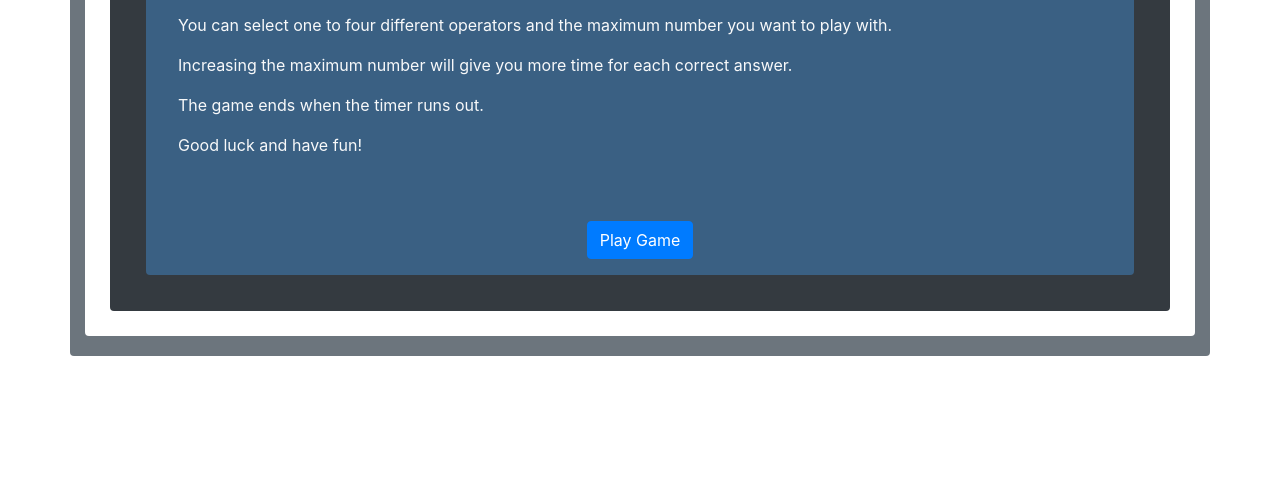
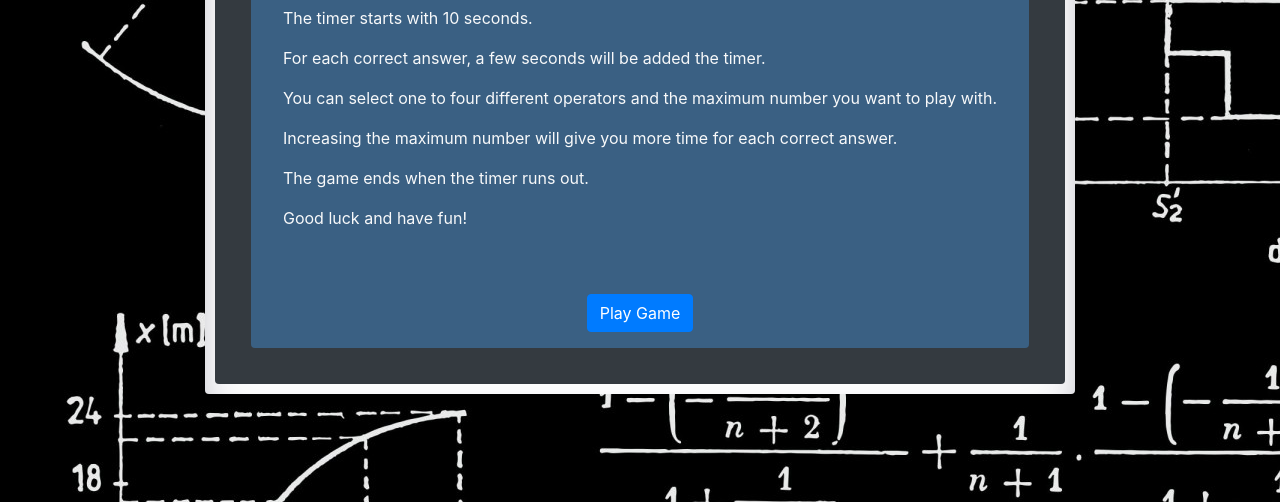
Before and after one commit to teaguesibert/10secmathgame, a plain HTML site: page index.html in a window 1280 px wide. Shown: the part 298-800 px from the top of the page. Drawn offline with nearby package versions, Linux system fonts and the light colour scheme.

Commit message:
added background

```diff
--- a/css/custom.css
+++ b/css/custom.css
@@ -1,13 +1,18 @@
 .card {
-  margin-top: 20px;
-  padding: 25px;
-  margin-bottom: 20px;
+  margin: 5px;
+  padding: 10px;
   border: initial;
   background: #fff;
+  box-shadow: rgba(50, 50, 93, 0.25) 0px 30px 60px -12px inset, rgba(0, 0, 0, 0.3) 0px 18px 36px -18px inset;
 }
 .op-text{
   font-size: 2em;
 }
+body {
+  background-image: url("../images/math-bg.jpg");
+  background-repeat: no-repeat;
+}
+
 #game-information{
   background-color: rgba(64, 123, 179, 0.59);
 }
--- a/index.html
+++ b/index.html
@@ -12,8 +12,8 @@
   </head>
   <body>
     <div class="container">
-      <div class="row bg-secondary rounded">
-        <div class="col-md-12">
+      <div class="row rounded">
+        <div class="col-md-12 d-flex justify-content-center align-items-center min-vh-100">
           <div class="card card-white rounded">
             <div id="game-container" class="card-body text-center text-light bg-dark rounded">
               <h1 class="card-title">Ten-Second Math Game</h1>
```
Also changed, not shown: images/math-bg.jpg (added).
